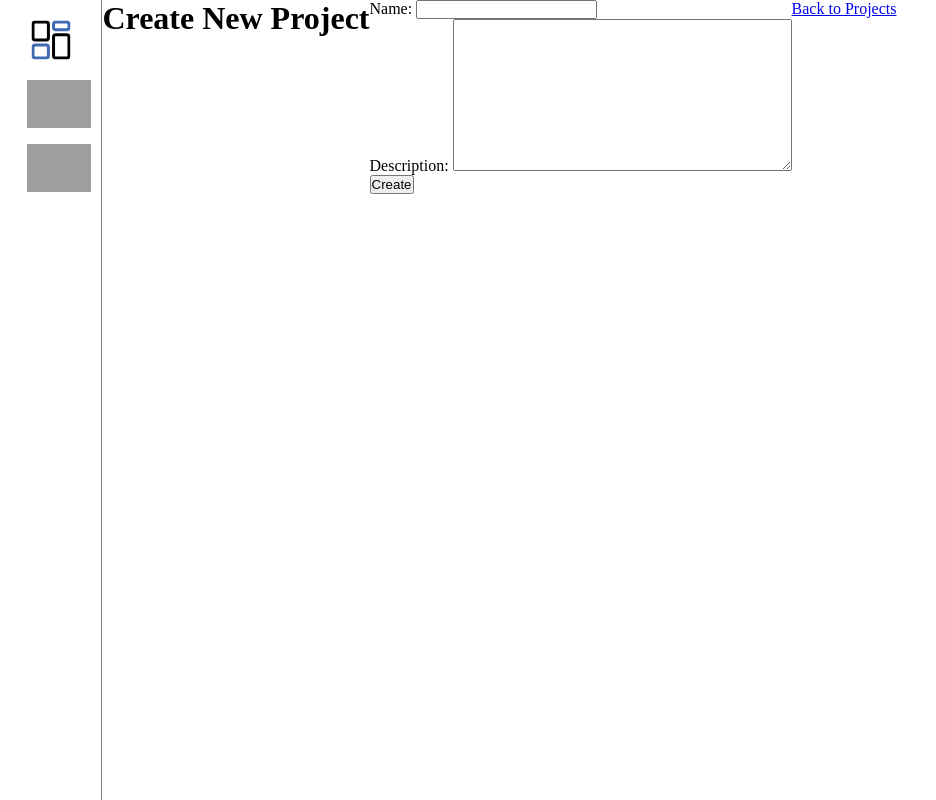
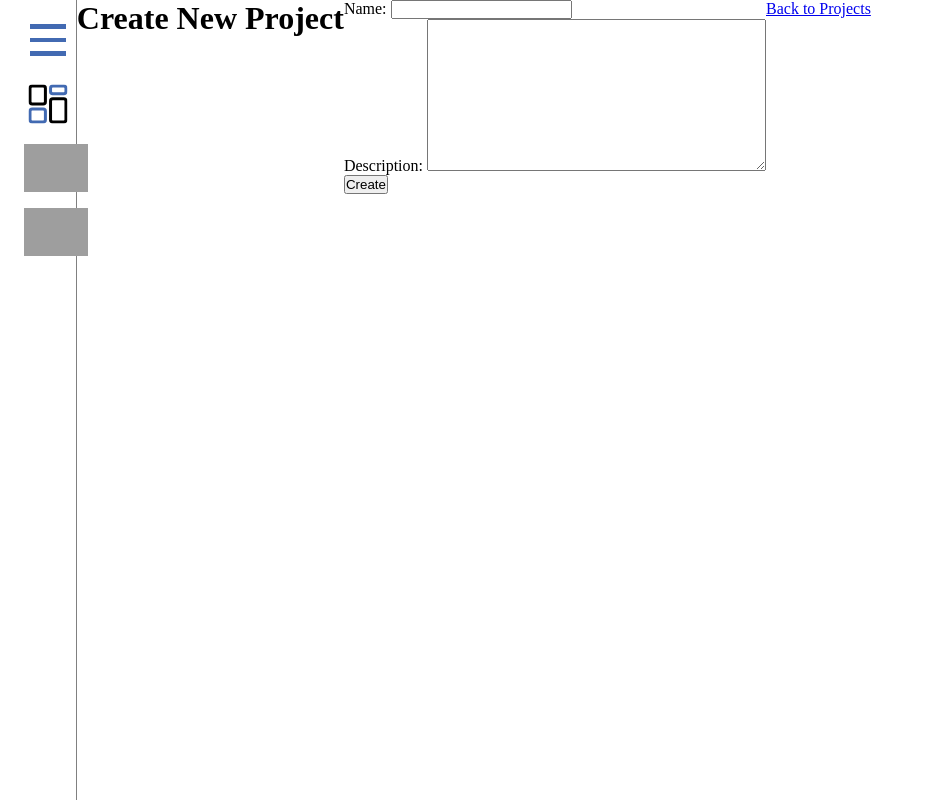
Before and after one commit to ola191/TrackMe, a Django app: page /dashboard/projects/create/ in a window 1280 px wide. Shown: the whole page, without its empty margins (0-936 px from the left). Run offline with Django 4.2, Linux system fonts and the light colour scheme; the visitor is signed in with stand-in values (Sample User, id 1); grey boxes are pictures that could not be loaded.

Commit message:
added animation to navbar and changing styles

```diff
--- a/static/src/main.css
+++ b/static/src/main.css
@@ -1,6 +1,7 @@
 * {
     box-sizing: border-box;
-    margin: 0; padding: 0;
+    margin: 0;
+    padding: 0;
 }
 
 html, body {
@@ -8,28 +9,75 @@ html, body {
 }
 
 body {
-    display: flex; flex-direction: row;
+    display: flex;
+    flex-direction: row;
 }
 
 .skelet_navbar {
-    display: flex; flex-direction: column;
-    align-items: center;
-    width: 8vw; height: 100vh;
-    padding: 1em 0.25em;
+    display: flex;
+    flex-direction: column;
+    align-items: start;
+    width: 6vw;
+    height: 100vh;
+    padding: 1em 1.5em;
     gap: 1em;
     border-right: 0.1em solid gray;
+    transition: all .25s ease-in-out;
 }
 
+.skelet_navbar.navbar_expand {
+    align-items: start;
+    width: 12em;
+}
+
+.icon_label {
+    display: none;
+    align-items: center;
+    padding-left: .5em;
+    font-weight: bolder;
+    font-family: "Helvetica Neue", Arial, "Lucida Grande", sans-serif;
+}
+
+.icon_label.navbar_expand {
+    display: flex;
+    animation: showText 2s;
+}
+
+@keyframes showText {
+    0% {
+        opacity: 0;
+    }
+    100% {
+        opacity: 1;
+    }
+}
 
 .icon_container {
     display: flex;
-    width: 3em; height: 3em;
+    width: 3em;
+    height: 3em;
     transition: background-color .2s ease-in-out;
+}
+
+.icon_container > .navbar_container {
+    display: flex;
+    flex-direction: column;
+    justify-content: space-evenly;
+    align-items: center;
+    width: 100%;
+    height: 100%;
+}
+
+.icon_container > .navbar_container > span {
+    width: 75%;
+    height: 10%;
+    background-color: #426ab2;
 }
 
 .icon_container > a {
     display: flex;
-    width: 100%; height: 100%;
+    width: 100%;
+    height: 100%;
 }
 
 .icon_container:hover {
@@ -39,9 +87,11 @@ body {
 }
 
 .skelet_projects_list {
-    display: flex; flex-direction: column;
+    display: flex;
+    flex-direction: column;
     align-items: center;
-    width: 100%; height: 100%;
+    width: 100%;
+    height: 100%;
     padding: 1em;
 }
 
--- a/templates/base.html
+++ b/templates/base.html
@@ -9,20 +9,36 @@
 </head>
 <body>
 <nav class="skelet_navbar">
+    <div class="icon_container connect:navbar_expand~skelet_navbar connect:navbar_expand~icon_label">
+        <div class="navbar_container">
+            <span></span>
+            <span></span>
+            <span></span>
+        </div>
+    </div>
     <div class="icon_container">
         <a href="{% url 'dashboard' %}">
             <img src="{% static 'icons/dashboard.svg' %}">
         </a>
+        <span class="icon_label">
+            dashboard
+        </span>
     </div>
     <div class="icon_container">
         <a href="{% url 'project_list' %}">
             <img src="{% static 'icons/projects.svg' %}">
         </a>
+               <span class="icon_label">
+            projects
+        </span>
     </div>
     <div class="icon_container">
         <a href="{% url 'logout' %}">
             <img src="{% static 'icons/logout.svg' %}">
         </a>
+               <span class="icon_label">
+            logout
+        </span>
     </div>
     <ul>
     </ul>
@@ -31,5 +47,30 @@
 <main>
     {% block content %}{% endblock %}
 </main>
+<script>
+    document.addEventListener('DOMContentLoaded', function() {
+        const connectElements = document.querySelectorAll('[class*="connect:"]');
+
+        connectElements.forEach(element => {
+            element.addEventListener('click', function() {
+                const connections = this.className.match(/connect:([^\s]+~[^\s]+)/g);
+
+                if (connections) {
+                    connections.forEach(connection => {
+                        const classes = connection.split('connect:')[1].split('~');
+                        const classA = classes[0].trim();
+                        const classB = classes[1].trim();
+
+                        const targetElements = document.querySelectorAll(`.${classB}`);
+
+                        targetElements.forEach(target => {
+                            target.classList.toggle(classA);
+                        });
+                    });
+                }
+            });
+        });
+    });
+</script>
 </body>
 </html>
```
